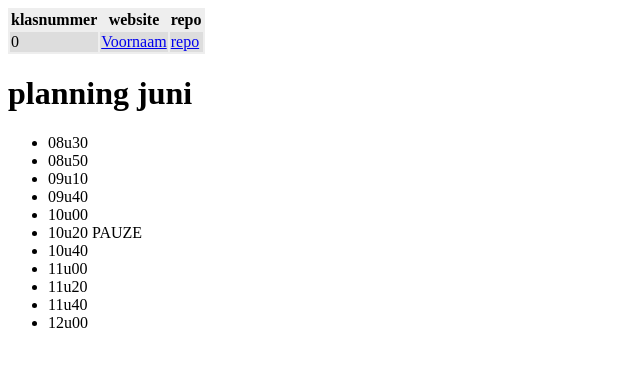
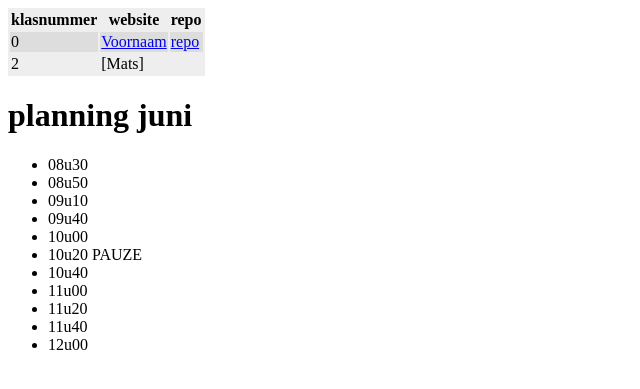
Before and after one commit to vbrh-immalle/vbrh-immalle.github.io, a Jekyll site: the page built from GIPWebsites2018-2019/index.md, in a window 1280 px wide. Shown: the top 389 px of the page, without its empty margins (0-640 px from the left). Built offline with Jekyll 4.4.1, drawn with Linux system fonts in a browser that asks for light colours; some web fonts are replaced.

Commit message:
Update index.md

```diff
--- a/GIPWebsites2018-2019/index.md
+++ b/GIPWebsites2018-2019/index.md
@@ -6,6 +6,8 @@ title: GIP Websites 2016-2017
 | klasnummer | website | repo |
 |---|---|---|
 | 0 | [Voornaam](http://vbrh-immalle.github.io/) | [repo](https://github.com/vbrh-immalle/vbrh-immalle.github.io) |
+| 2 | [Mats] |  |
+
 
 
 # planning juni
```
